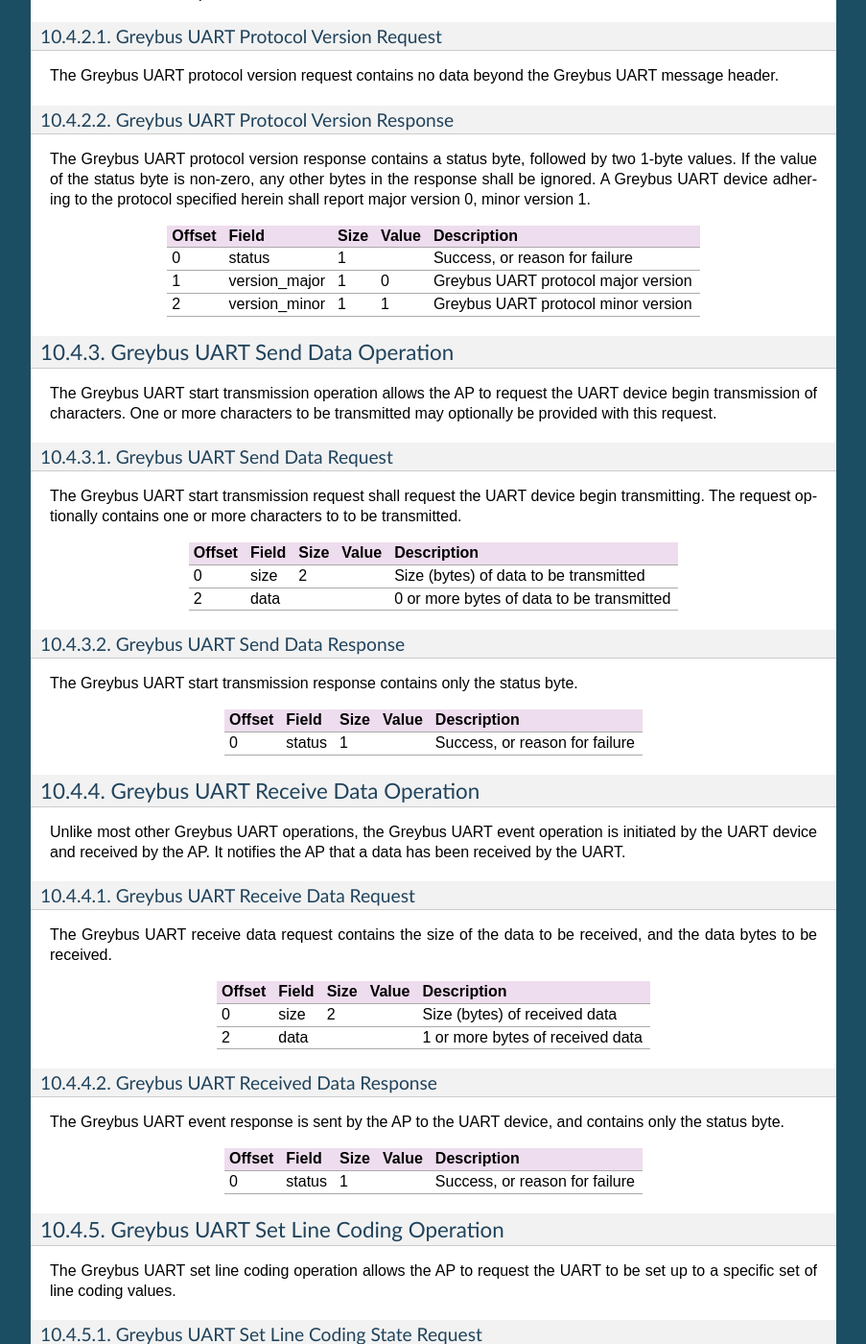
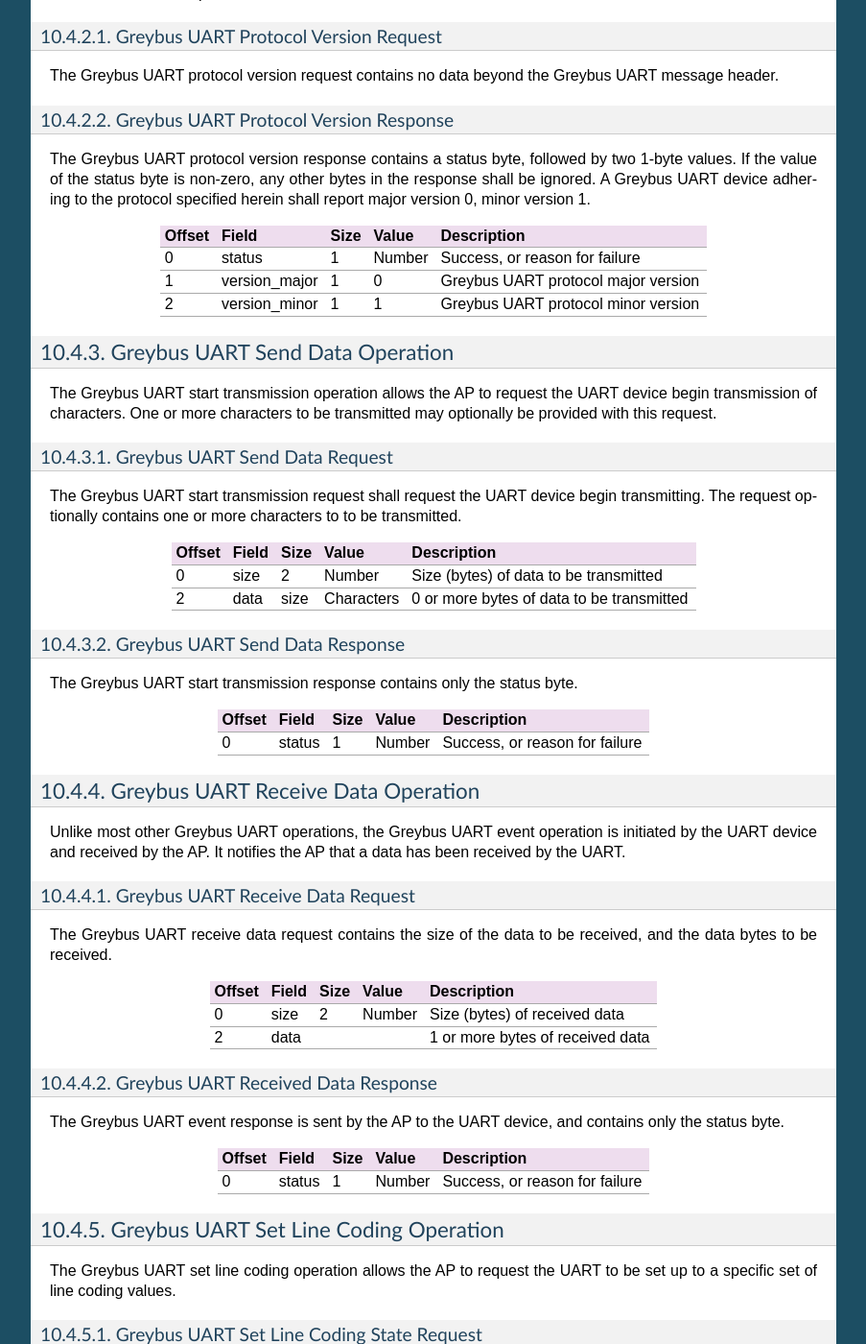
Before and after one commit to projectara/greybus-spec, a Sphinx documentation site: the page built from source/bridged_phy.rst, in a window 1280 px wide and 1400 px high, scrolled down 7455 px. Shown: the whole window at 96% size, without its empty margins (198-1101 px from the left). Built offline with Sphinx 7.4.7, drawn with Linux system fonts in a browser that asks for light colours; some of the changed text lies outside the part shown.

Commit message:
Bridged PHY: fix up battery tables
Some battery command tables didn't have the 'value' column, so add it
where needed.

Reviewed-by: Marti Bolivar <mbolivar@leaflabs.com>
Signed-off-by: Greg Kroah-Hartman <greg@kroah.com>

```diff
--- a/source/bridged_phy.rst
+++ b/source/bridged_phy.rst
@@ -174,7 +174,7 @@ major version 0, minor version 1.
    * - 0
      - status
      - 1
-     -
+     - Number
      - Success, or reason for failure
    * - 1
      - version_major
@@ -220,12 +220,12 @@ gaps in the numbering).
    * - 0
      - status
      - 1
-     -
+     - Number
      - Success, or reason for failure
    * - 1
      - count
      - 1
-     -
+     - Number
      - Number of GPIO lines minus 1
 
 Greybus GPIO Activate Operation
@@ -253,7 +253,7 @@ to be activated.
    * - 0
      - which
      - 1
-     -
+     - Number
      - Controller-relative GPIO line number
 
 Greybus GPIO Activate Response
@@ -272,7 +272,7 @@ The Greybus GPIO activate response contains only the status byte.
    * - 0
      - status
      - 1
-     -
+     - Number
      - Success, or reason for failure
 
 Greybus GPIO Deactivate Operation
@@ -299,7 +299,7 @@ line to be deactivated.
    * - 0
      - which
      - 1
-     -
+     - Number
      - Controller-relative GPIO line number
 
 Greybus Deactivate Response
@@ -318,7 +318,7 @@ The Greybus GPIO deactivate response contains only the status byte.
    * - 0
      - status
      - 1
-     -
+     - Number
      - Success, or reason for failure
 
 Greybus GPIO Get Direction Operation
@@ -344,7 +344,7 @@ The Greybus GPIO get direction request supplies only the target line number.
    * - 0
      - which
      - 1
-     -
+     - Number
      - Controller-relative GPIO line number
 
 Greybus Get Direction Response
@@ -366,7 +366,7 @@ direction byte shall be ignored.
    * - 0
      - status
      - 1
-     -
+     - Number
      - Success, or reason for failure
    * - 1
      - direction
@@ -397,7 +397,7 @@ the line.
    * - 0
      - which
      - 1
-     -
+     - Number
      - Controller-relative GPIO line number
 
 Greybus Direction Input Response
@@ -417,7 +417,7 @@ byte.
    * - 0
      - status
      - 1
-     -
+     - Number
      - Success, or reason for failure
 
 Greybus GPIO Direction Output Operation
@@ -444,7 +444,7 @@ line and its initial value.
    * - 0
      - which
      - 1
-     -
+     - Number
      - Controller-relative GPIO line number
    * - 1
      - value
@@ -469,7 +469,7 @@ byte.
    * - 0
      - status
      - 1
-     -
+     - Number
      - Success, or reason for failure
 
 Greybus GPIO Get Operation
@@ -494,7 +494,7 @@ The Greybus GPIO get request supplies only the target line number.
    * - 0
      - which
      - 1
-     -
+     - Number
      - Controller-relative GPIO line number
 
 Greybus Get Response
@@ -515,7 +515,7 @@ status byte is non-zero, the value byte shall be ignored.
    * - 0
      - status
      - 1
-     -
+     - Number
      - Success, or reason for failure
    * - 1
      - value
@@ -550,7 +550,7 @@ value to be set.
    * - 0
      - which
      - 1
-     -
+     - Number
      - Controller-relative GPIO line number
    * - 1
      - value
@@ -574,7 +574,7 @@ The Greybus GPIO set response contains only the status byte.
    * - 0
      - status
      - 1
-     -
+     - Number
      - Success, or reason for failure
 
 Greybus GPIO Set Debounce Operation
@@ -601,12 +601,12 @@ period specified is 0, debounce is disabled.
    * - 0
      - which
      - 1
-     -
+     - Number
      - Controller-relative GPIO line number
    * - 1
      - usec
      - 2
-     -
+     - Number
      - Debounce period (microseconds)
 
 Greybus Set Debounce Response
@@ -625,7 +625,7 @@ The Greybus GPIO set debounce response contains only the status byte.
    * - 0
      - status
      - 1
-     -
+     - Number
      - Success, or reason for failure
 
 SPI Protocol
@@ -757,7 +757,7 @@ major version |gb-major|, minor version |gb-minor|.
    * - 0
      - status
      - 1
-     -
+     - Number
      - Success, or reason for failure
    * - 1
      - version_major
@@ -796,12 +796,12 @@ more characters to to be transmitted.
    * - 0
      - size
      - 2
-     -
+     - Number
      - Size (bytes) of data to be transmitted
    * - 2
      - data
-     -
-     -
+     - size
+     - Characters
      - 0 or more bytes of data to be transmitted
 
 Greybus UART Send Data Response
@@ -821,7 +821,7 @@ byte.
    * - 0
      - status
      - 1
-     -
+     - Number
      - Success, or reason for failure
 
 Greybus UART Receive Data Operation
@@ -848,7 +848,7 @@ be received, and the data bytes to be received.
    * - 0
      - size
      - 2
-     -
+     - Number
      - Size (bytes) of received data
    * - 2
      - data
@@ -873,7 +873,7 @@ and contains only the status byte.
    * - 0
      - status
      - 1
-     -
+     - Number
      - Success, or reason for failure
 
 Greybus UART Set Line Coding Operation
@@ -899,22 +899,22 @@ line coding values to be set.
    * - 0
      - rate
      - 4
-     -
+     - Number
      - Baud Rate setting
    * - 4
      - format
      - 1
-     -
+     - Number
      - Stop bit format setting
    * - 5
      - parity
      - 1
-     -
+     - Number
      - Parity setting
    * - 6
      - data
      - 1
-     -
+     - Number
      - Data bits setting
 
 **Stop bit format setting**
@@ -954,7 +954,7 @@ byte.
    * - 0
      - status
      - 1
-     -
+     - Number
      - Success, or reason for failure
 
 Greybus UART Set Control Line State Operation
@@ -980,7 +980,7 @@ Greybus UART message header.
    * - 0
      - control
      - 2
-     -
+     - Number
      - Modem status flag values (see below)
 
 This table describes the values supplied as flag values for the
@@ -1020,7 +1020,7 @@ status byte.
    * - 0
      - status
      - 1
-     -
+     - Number
      - Success, or reason for failure
 
 Greybus UART Send Break Operation
@@ -1067,7 +1067,7 @@ The Greybus UART break control response contains only the status byte.
    * - 0
      - status
      - 1
-     -
+     - Number
      - Success, or reason for failure
 
 Greybus UART Serial State Operation
@@ -1095,12 +1095,12 @@ the UART is currently in.
    * - 0
      - control
      - 2
-     -
+     - Number
      - Control data state
    * - 2
      - data
-     -
-     -
+     - 2
+     - Number
      - 1 or more bytes of received data
 
 **Greybus UART Control Flags**
@@ -1156,7 +1156,7 @@ device, and contains only the status byte.
    * - 0
      - status
      - 1
-     -
+     - Number
      - Success, or reason for failure
 
 PWM Protocol
@@ -1295,7 +1295,7 @@ major version 0, minor version 1.
    * - 0
      - status
      - 1
-     -
+     - Number
      - Success, or reason for failure
    * - 1
      - version_major
@@ -1341,12 +1341,12 @@ no gaps in the numbering).
    * - 0
      - status
      - 1
-     -
+     - Number
      - Success, or reason for failure
    * - 1
      - count
      - 1
-     -
+     - Number
      - Number of PWM instances minus 1
 
 Greybus PWM Activate Operation
@@ -1374,7 +1374,7 @@ instance to be activated.
    * - 0
      - which
      - 1
-     -
+     - Number
      - Controller-relative PWM instance number
 
 Greybus PWM Activate Response
@@ -1393,7 +1393,7 @@ The Greybus PWM activate response contains only the status byte.
    * - 0
      - status
      - 1
-     -
+     - Number
      - Success, or reason for failure
 
 Greybuf PWM Deactivate Operation
@@ -1420,7 +1420,7 @@ instance to be deactivated.
    * - 0
      - which
      - 1
-     -
+     - Number
      - Controller-relative PWM instance number
 
 Greybus PWM Deactivate Response
@@ -1439,7 +1439,7 @@ The Greybus PWM deactivate response contains only the status byte.
    * - 0
      - status
      - 1
-     -
+     - Number
      - Success, or reason for failure
 
 Greybus PWM Config Operation
@@ -1465,17 +1465,17 @@ duty cycle, and period of the cycle.
    * - 0
      - which
      - 1
-     -
+     - Number
      - Controller-relative PWM instance number
    * - 1
      - duty
      - 4
-     -
+     - Number
      - Duty cycle (in nanoseconds)
    * - 5
      - period
      - 4
-     -
+     - Number
      - Period (in nanoseconds)
 
 Greybus PWM Config Response
@@ -1494,7 +1494,7 @@ The Greybus PWM Config response contains only the status byte.
    * - 0
      - status
      - 1
-     -
+     - Number
      - Success, or reason for failure
 
 Greybus PWM Polarity Operation
@@ -1521,12 +1521,12 @@ when a PWM instance is enabled and will respond with a busy failure.
    * - 0
      - which
      - 1
-     -
+     - Number
      - Controller-relative PWM instance number
    * - 1
      - polarity
      - 1
-     -
+     - Number
      - 0 for normal, 1 for inversed
 
 Greybus PWM Polarity Response
@@ -1545,7 +1545,7 @@ The Greybus PWM Config response contains only the status byte.
    * - 0
      - status
      - 1
-     -
+     - Number
      - Success, or reason for failure
 
 Greybus PWM Enable Operation
@@ -1571,7 +1571,7 @@ instance to be enabled.
    * - 0
      - which
      - 1
-     -
+     - Number
      - Controller-relative PWM instance number
 
 Greybus PWM Enable Response
@@ -1590,7 +1590,7 @@ The Greybus PWM enable response contains only the status byte.
    * - 0
      - status
      - 1
-     -
+     - Number
      - Success, or reason for failure
 
 Greybus PWM Disable Operation
@@ -1616,7 +1616,7 @@ instance to be disabled.
    * - 0
      - which
      - 1
-     -
+     - Number
      - Controller-relative PWM instance number
 
 Greybus PWM Disable Response
@@ -1635,7 +1635,7 @@ The Greybus PWM disable response contains only the status byte.
    * - 0
      - status
      - 1
-     -
+     - Number
      - Success, or reason for failure
 
 I2S Protocol
@@ -1753,7 +1753,7 @@ major version 0, minor version 1.
    * - 0
      - status
      - 1
-     -
+     - Number
      - Success, or reason for failure
    * - 1
      - version_major
@@ -1796,12 +1796,12 @@ functionality in the I2C adapter.
    * - 0
      - status
      - 1
-     -
+     - Number
      - Success, or reason for failure
    * - 1
      - functionality
      - 4
-     -
+     - Number
      - Greybus I2C functionality mask (see below)
 
 **Greybus I2C Functionality Bits**
@@ -1903,7 +1903,7 @@ be used.
    * - 0
      - msec
      - 2
-     -
+     - Number
      - Timeout period (milliseconds)
 
 Greybus I2C Set Timeout Response
@@ -1922,7 +1922,7 @@ The Greybus I2C set timeout response contains only the status byte.
    * - 0
      - status
      - 1
-     -
+     - Number
      - Success, or reason for failure
 
 Greybus I2C Set Retries Operation
@@ -1948,7 +1948,7 @@ representing the number of retries to be used by an I2C adapter.
    * - 0
      - count
      - 1
-     -
+     - Number
      - Retry count
 
 Greybus I2C Set Retries Response
@@ -1967,7 +1967,7 @@ The Greybus I2C set retries response contains only the status byte.
    * - 0
      - status
      - 1
-     -
+     - Number
      - Success, or reason for failure
 
 Greybus I2C Transfer Operation
@@ -2005,17 +2005,17 @@ A Greybus I2C op describes a segment of an I2C transaction.
    * - 0
      - addr
      - 2
-     -
+     - Number
      - Slave address
    * - 2
      - flags
      - 2
-     -
+     - Number
      - I2C op flags
    * - 2
      - size
      - 2
-     -
+     - Number
      - Size of data to transfer
 
 **Greybus I2C Op Flag Bits**
@@ -2067,12 +2067,12 @@ Here is the structure of a Greybus I2C transfer request.
    * - 0
      - op_count
      - 2
-     - N
+     - Number
      - Number of I2C ops in transfer
    * - 2
      - op[1]
      - 6
-     -
+     - struct i2c_op
      - Descriptor for first I2C op in the transfer
    * -
      - ...
@@ -2123,12 +2123,12 @@ byte is non-zero, the data that follows (if any) shall be ignored.
    * - 0
      - status
      - 1
-     -
+     - Number
      - Success, or reason for failure
    * - 1
      - (data)
      -
-     -
+     - Data
      - Data for first read op in the transfer
    * -
      - ...
```
Also changed, not shown: other parts of source/bridged_phy.rst (+4 -4 lines).
